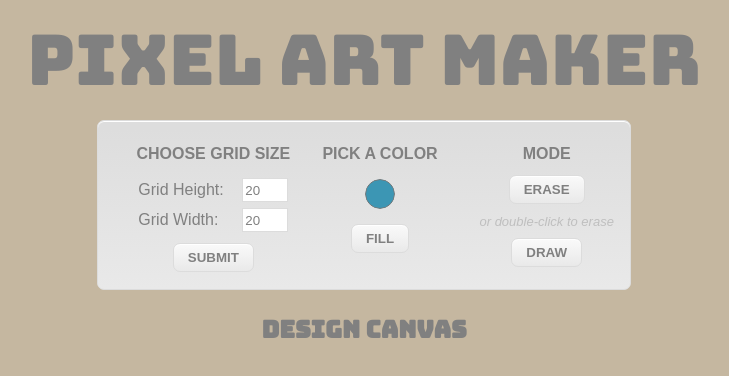
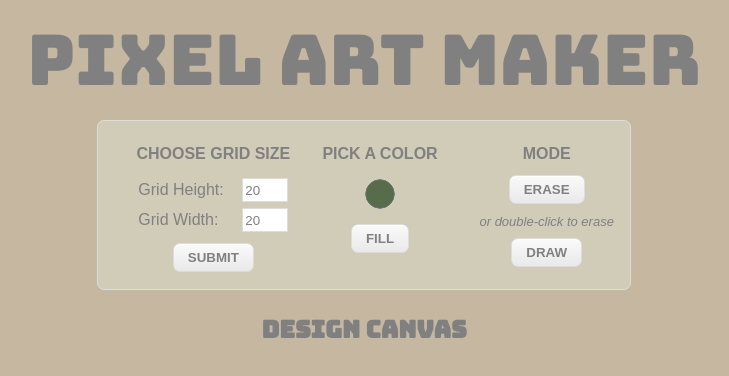
Before and after one commit to JesusReyes01/Pixel-Art-React, a React (Create React App) app: page / in a window 1280 px wide. Shown: the top 376 px of the page, without its empty margins (276-1005 px from the left). Built offline with nearby package versions, Linux system fonts and the light colour scheme.

Commit message:
changed color scheme

```diff
--- a/src/App.css
+++ b/src/App.css
@@ -10,7 +10,6 @@ body {
 }
 
 h1 {
-  /* font-family: Monoton; */
   font-family: 'Bungee', cursive;
   font-size: 70px;
   margin: 0.2em;
@@ -27,7 +26,7 @@ h4 {
 }
 em {
   font-size: 13px;
-  color: #bfbfbf;
+  color: grey;
 }
 
 h4 {
@@ -59,8 +58,6 @@ input[type=number] {
   width: 3em;
   height: 1.5em;
   border: 1px solid #dcdcdc;
-  /* margin-bottom: 1em; */
-  /* padding: 4px; */
 }
 
 #colorPicker {
@@ -83,8 +80,8 @@ input[type=number] {
 }
 
 .inputs {
-  box-shadow: inset 0px 1px 0 0 #fff;
-  background: linear-gradient(#dddddd 5%, #e9e9e9 100%);
+  /* box-shadow: inset 0px 1px 0 0 #fff; */
+  /* background: linear-gradient(#cecece 5%, #dadada 100%); */
   width: 500px;
   height: 160px;
   margin: 0 auto;
@@ -96,7 +93,7 @@ input[type=number] {
   border: 1px solid #dcdcdc;
   padding-left: 2em;
   padding-top: .5em;
-  background-color: white;
+  background-color: rgb(209, 204, 184);
 
 }
 
@@ -105,8 +102,7 @@ input[type=number] {
   display: flex;
   flex-direction: column;
   justify-content: center;
-  align-items: center;
-}
+  align-items: center;}
 
 .column p{
   margin: .5em;
--- a/src/App.js
+++ b/src/App.js
@@ -7,7 +7,7 @@ function App() {
   const [state, setState] = React.useState({
     height: 20,
     width: 20,
-    color: "#3C96B4",
+    color: "#576C4B",
     gridTable: null
   })
 
```
Also changed, not shown: 1 other file (tests, documents, lock files or other folders).
